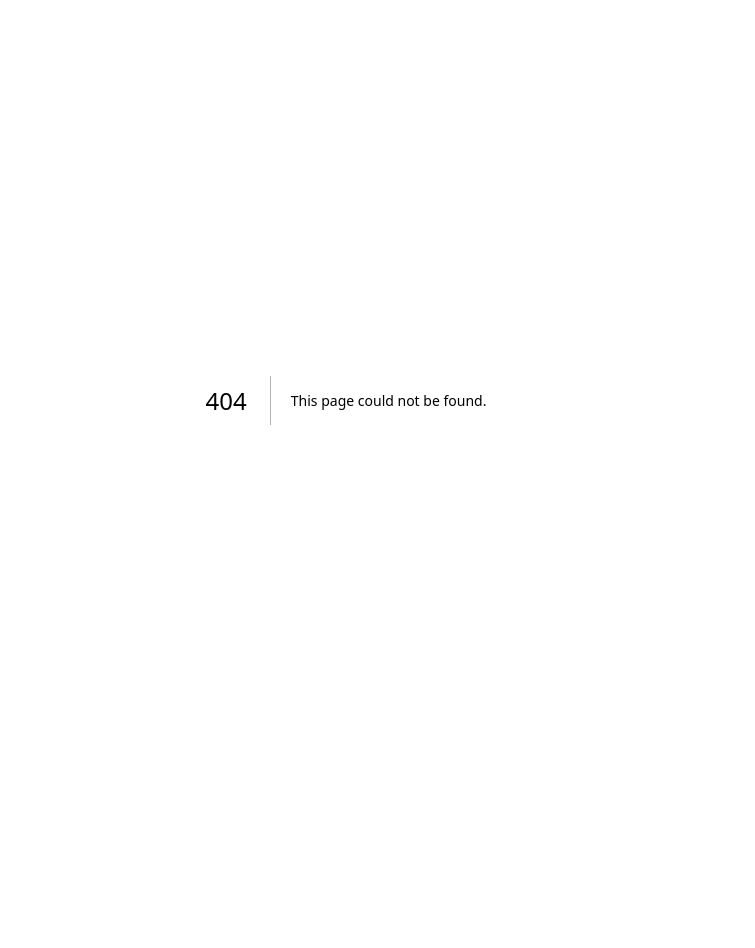
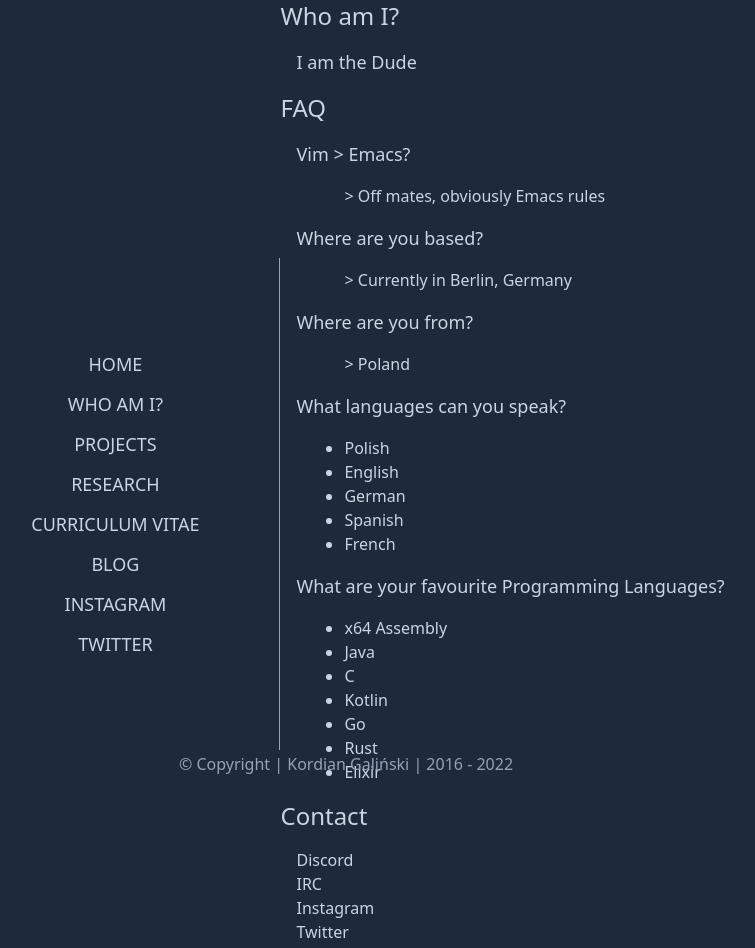
Before and after one commit to kordiangalinski/kordiandotnet, a Next.js app: page /about in a window 1280 px wide. Before the commit this address had no page. Shown: the top 948 px of the page, without its empty margins (294-1049 px from the left). Before the commit the page ends 800 px from the top, so only its background shows below. Built offline with nearby package versions, Linux system fonts and the light colour scheme.

Commit message:
Navigation update

```diff
--- /dev/null
+++ b/pages/404.tsx
@@ -0,0 +1,28 @@
+import Head from "next/head";
+import Image from "next/image";
+
+import Layout from "../components/Layout";
+
+import lebowski from '../assets/biglebowski.gif';
+import Title from "../utils/title";
+
+const About = (): JSX.Element => {
+
+    return (
+        <>
+            <Head>
+                <Title>Not Found</Title>
+            </Head>
+            <Layout>
+                <div className="text-slate-300">
+                    <h1 className="text-2xl ">Error 404 - Page Not Found</h1>
+                    <Image src={lebowski} alt={""} className="my-4"/>
+                    <h1 className="text-2xl">Unfortunately we could not find the page you are looking for...</h1>
+                    <h2 className="text-lg">Are you sure you are looking at correct url ?</h2>
+                </div>
+            </Layout>
+        </>
+    );
+}
+
+export default About;
--- /dev/null
+++ b/pages/about.tsx
@@ -0,0 +1,75 @@
+import Head from "next/head";
+
+import Layout from "../components/Layout";
+import Title from "../utils/title";
+
+const About = (): JSX.Element => {
+    return (
+        <>
+            <Head>
+                <Title>About</Title>
+            </Head>
+            <Layout>
+                <MainWrapper/>
+            </Layout>
+        </>
+    );
+}
+
+const MainWrapper = (): JSX.Element => {
+    return(
+        <main className="text-slate-300">
+            <h1 className="text-2xl">Who am I?</h1>
+            <section className="p-4">
+                <p className="text-lg">I am the Dude</p>
+            </section>
+
+            <h1 className="text-2xl">FAQ</h1>
+            <section className="p-4 flex flex-col gap-4">
+                <Question>Vim {">"} Emacs?</Question>
+                <Answer>Off mates, obviously Emacs rules</Answer>
+                <Question>Where are you based?</Question>
+                <Answer>Currently in Berlin, Germany</Answer>
+                <Question>Where are you from?</Question>
+                <Answer>Poland</Answer>
+                <Question>What languages can you speak?</Question>
+                <AnswerList>
+                    <li>Polish</li>
+                    <li>English</li>
+                    <li>German</li>
+                    <li>Spanish</li>
+                    <li>French</li>
+                </AnswerList>
+                <Question>What are your favourite Programming Languages?</Question>
+                <AnswerList>
+                    <li>x64 Assembly</li>
+                    <li>Java</li>
+                    <li>C</li>
+                    <li>Kotlin</li>
+                    <li>Go</li>
+                    <li>Rust</li>
+                    <li>Elixir</li>
+                </AnswerList>
+            </section>
+
+            <h1 className="text-2xl">Contact</h1>
+            <section className="p-4">
+                <ul>
+                    <li>Discord</li>
+                    <li>IRC</li>
+                    <li>Instagram</li>
+                    <li>Twitter</li>
+                    <li>Matrix</li>
+                    <li>E-mail</li>
+                </ul>
+            </section>
+        </main>
+    );
+}
+
+const Question = ({children}: any) => <p className="text-lg">{children}</p>;
+
+const AnswerList = ({children}: any) => <ul className="list-disc pl-12">{children}</ul>;
+const Answer = ({children}: any) => <p className="pl-12">{">"} {children}</p>;
+
+export default About;
--- a/pages/index.tsx
+++ b/pages/index.tsx
@@ -3,11 +3,13 @@ import Image from "next/image";
 
 import Layout from "../components/Layout";
 
+import Title from "../utils/title";
+
 const Home = (): JSX.Element => {
     return (
         <>
             <Head>
-                <title>~/usr/KordianGaliński | Home</title>
+                <Title>Home</Title>
             </Head>
             <Layout>
                 <MainWrapper/>
@@ -18,7 +20,7 @@ const Home = (): JSX.Element => {
 
 const MainWrapper = (): JSX.Element => {
     return (
-        <header className="uppercase text-center p-20 text-slate-200 z-10">
+        <header className="uppercase text-center text-slate-200">
             <h1 className="text-3xl font-bold">Kordian Galiński</h1>
             <h2 className="text-xl"> CEO AT @. | Security Engineer | Software Engineer | CTF Team Captain/Player </h2>
             <main className="flex flex-col items-center justify-center my-6 scroll-auto">
--- /dev/null
+++ b/utils/title.tsx
@@ -0,0 +1,10 @@
+const Title_Path = "~/usr/KordianGaliński | ";
+
+const Title = ({children}: any) => {
+    const title = Title_Path + children;
+    return(
+        <title>{title}</title>
+    )
+}
+
+export default Title;
```
Also changed, not shown: 1 other file (tests, documents, lock files or other folders).
